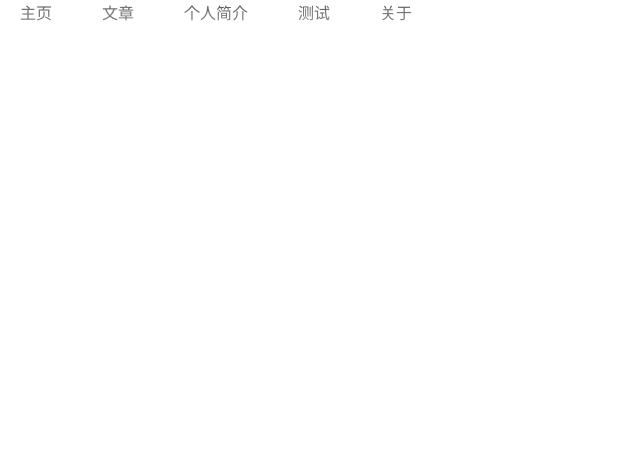
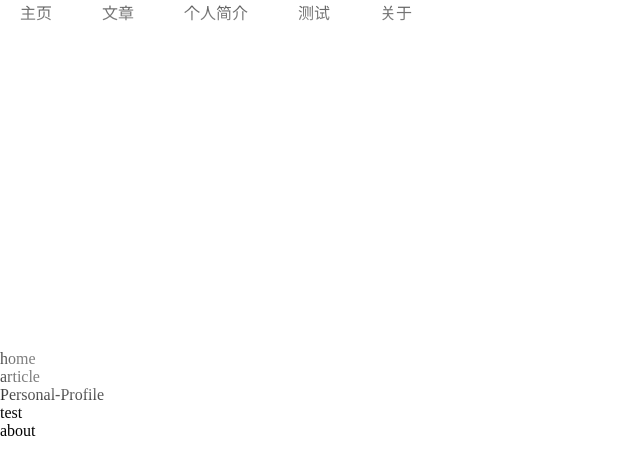
Before and after one commit to AfternoonShadows/test1.github.io, a plain HTML site: page index.html in a window 1280 px wide. Shown: the whole page, without its empty margins (0-640 px from the left). Drawn offline with Linux system fonts and the light colour scheme.

Commit message:
Update index.html

```diff
--- a/index.html
+++ b/index.html
@@ -6,7 +6,7 @@
     <meta name="viewport" content="width=device-width,initial-scale=1.0,maximum-scale=1.0,minimum-scale=1.0,user-scalable=no">
     <title>heading</title>
     <link rel="stylesheet" href="css/index.css">
-    <script src="js/index.js"></script>
+<script src="js/index.js"></script>
 </head>
 
 <body>
@@ -27,11 +27,17 @@
                     <a href="#" data-target="test">测试</a>
                 </li>
                 <li>
-                    <a href="#" data-target="a">关于</a>
+                    <a href="#" data-target="about">关于</a>
                 </li>
             </ul>
         </nav>
     </header>
+
+<div id = "home" class = "page">home</div>
+<div id = "article" class = "page">article</div>
+<div id = "Personal-Profile" class = "page">Personal-Profile</div>
+<div id = "test" class = "page">test</div>
+<div id = "about" class = "page">about</div>
+<script src="js/index.js"></script>
 </body>
-
 </html>
```
